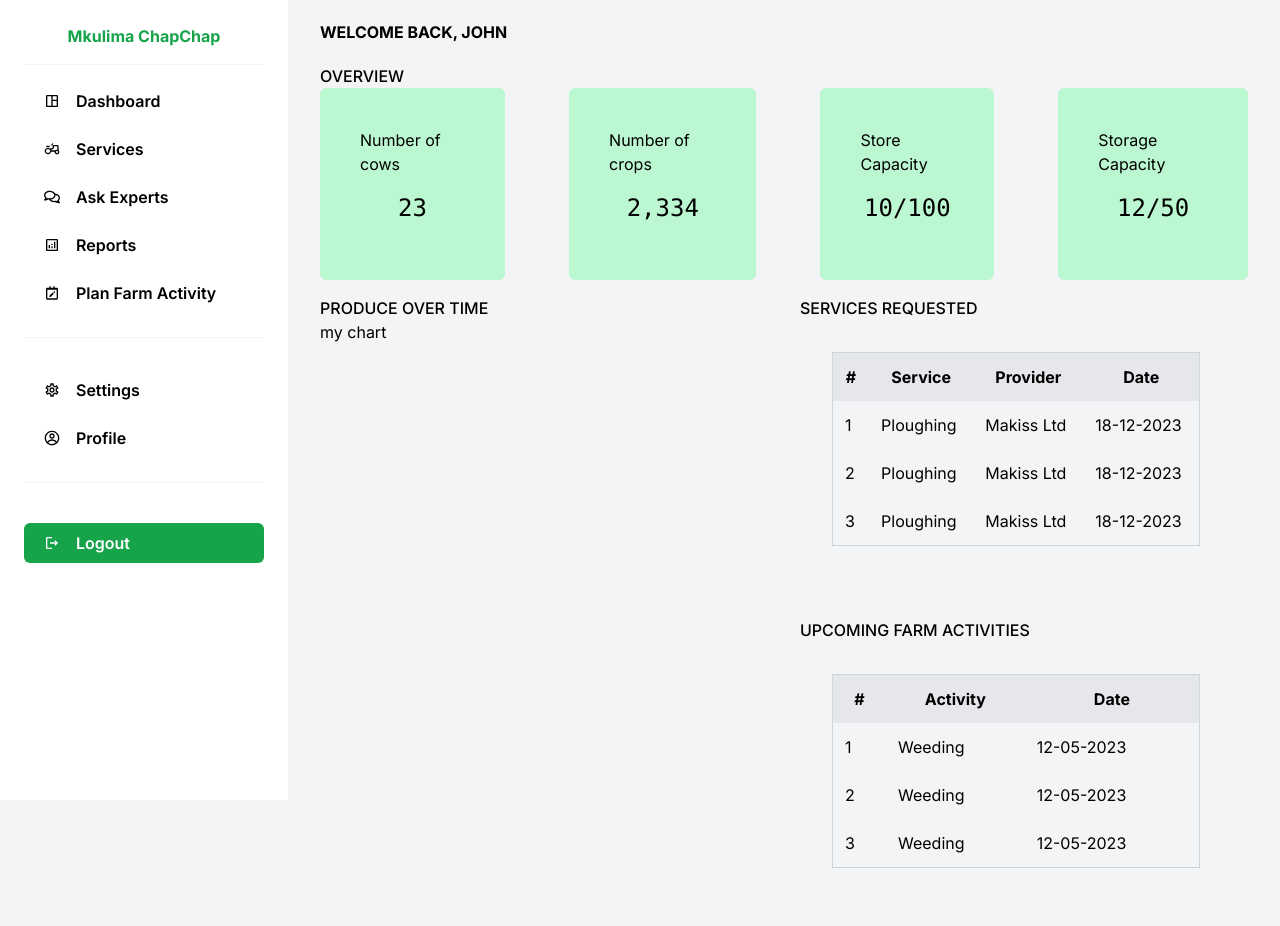
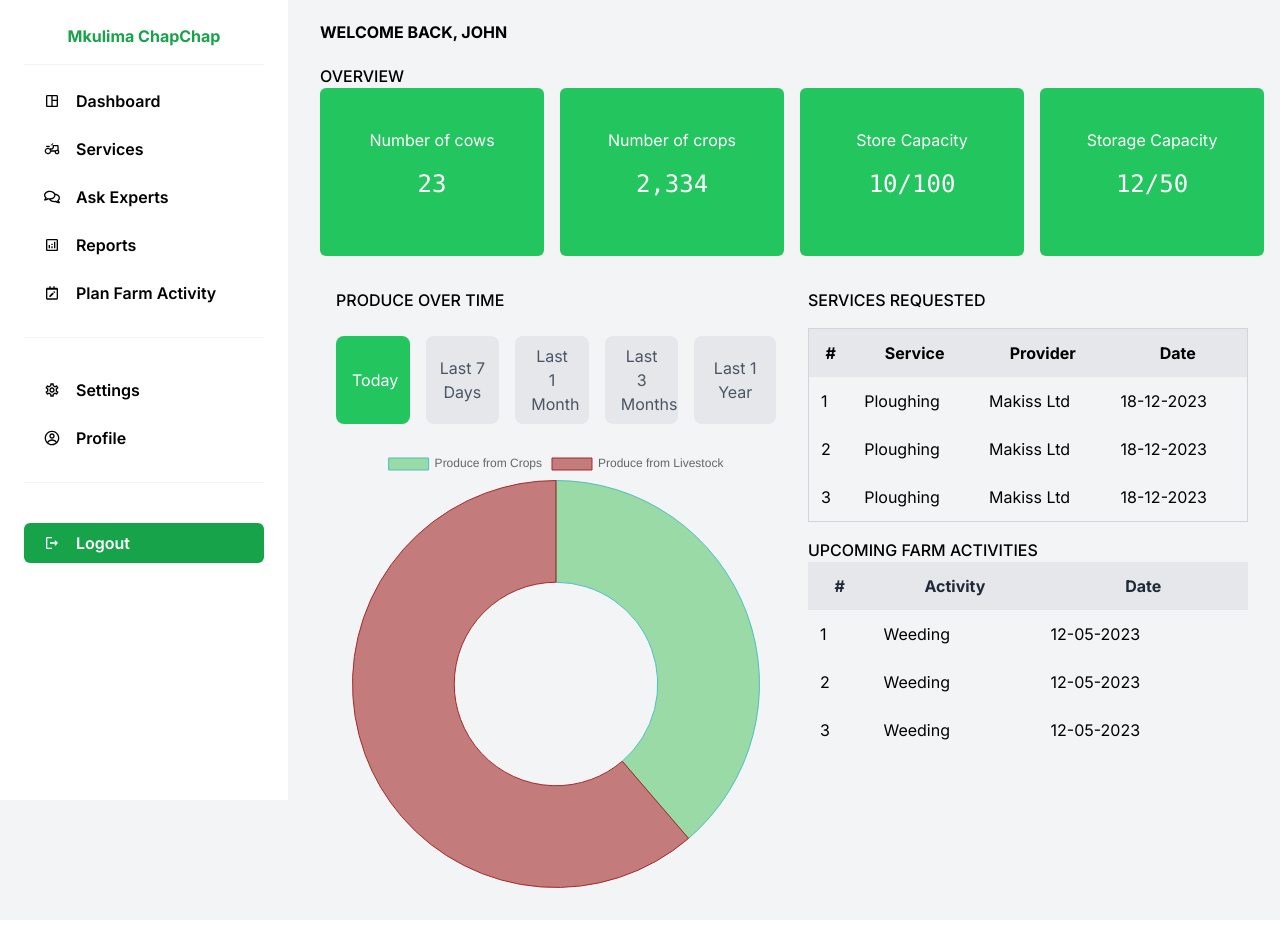
Before and after one commit to dannytipeez/Mkulima-ChapChap, a Next.js app: page /dashboard in a window 1280 px wide. Shown: the top 926 px of the page. Built offline with nearby package versions, Linux system fonts and the light colour scheme.

Commit message:
created chart, styled dashboard

```diff
--- a/db.json
+++ b/db.json
@@ -1,19 +1,29 @@
 {
-  "posts": [
+  "chartData": [
     {
-      "id": 1,
-      "title": "json-server",
-      "author": "typicode"
+      "timePeriod": "Today",
+      "crops": 12,
+      "livestock": 19
+    },
+    {
+      "timePeriod": "Last 7 Days",
+      "crops": 50,
+      "livestock": 60
+    },
+    {
+      "timePeriod": "Last 1 Month",
+      "crops": 150,
+      "livestock": 180
+    },
+    {
+      "timePeriod": "Last 3 Months",
+      "crops": 450,
+      "livestock": 540
+    },
+    {
+      "timePeriod": "Last 1 Year",
+      "crops": 1800,
+      "livestock": 2160
     }
-  ],
-  "comments": [
-    {
-      "id": 1,
-      "body": "some comment",
-      "postId": 1
-    }
-  ],
-  "profile": {
-    "name": "typicode"
-  }
+  ]
 }
--- a/package.json
+++ b/package.json
@@ -24,6 +24,7 @@
     "postcss": "8.4.28",
     "react": "18.2.0",
     "react-chartjs-2": "^5.2.0",
+    "react-chartjs2": "^1.2.1",
     "react-dom": "18.2.0",
     "react-icons": "^4.11.0",
     "react-redux": "^8.1.2",
--- a/src/app/dashboard/page.js
+++ b/src/app/dashboard/page.js
@@ -1,58 +1,33 @@
-'use client';
+"use client";
 
 import { useState } from "react";
-
 import ActivityTable from "@/components/ActivityTable";
 import Card from "@/components/Card";
-import LineChart from "@/components/LineChart";
+import LineChart from "@/components/MyChart";
 import Navbar from "@/components/Navbar";
 import NumberedListTable from "@/components/ServiceTable";
+import BarChart from "@/components/MyChart";
 
-
-
+import MyChart from "@/components/MyChart";
 
 
 
 export default function Dashboard() {
-    const [selectedTimePeriod, setSelectedTimePeriod] = useState('7days');
 
-    // Handle time period selection
-    const handleTimePeriodChange = (period) => {
-        setSelectedTimePeriod(period);
-        // Implement logic to update chart data based on the selected time period here
-    };
 
-    const data = {
-        labels: ['Day 1', 'Day 2', 'Day 3', 'Day 4', 'Day 5', 'Day 6', 'Day 7'],
-        datasets: [
-            {
-                label: 'Produce of Crops',
-                data: [50, 55, 60, 70, 65, 75, 80],
-                borderColor: 'green',
-                backgroundColor: 'transparent',
-            },
-            {
-                label: 'Produce of Livestock',
-                data: [30, 35, 40, 45, 50, 55, 60],
-                borderColor: 'brown',
-                backgroundColor: 'transparent',
-            },
-        ],
-    };
   return (
-        <div className='flex w-full min-h-screen bg-gray-100'>
-
-            <div className="flex"><Navbar /></div>
-            <div className="w-full min-h-screen px-8 lg:pl-80">
+    <div className="flex flex-col min-h-screen bg-gray-100">
+      <Navbar />
+      <div className="w-full px-4 lg:pl-80">
         <div className="h-full">
           <div className="flex items-center w-full h-16 topBar">
             <h1 className="font-bold uppercase">Welcome Back, John</h1>
           </div>
-                    <section className="flex flex-col w-full mainSection">
-                        <section className="h-1/3 topSection">
-                            <div className="flex flex-col h-full ">
+          <section className="grid grid-cols-1 gap-4 mainSection">
+            <section className="topSection">
+              <div className="flex flex-col">
                 <h3 className="font-medium uppercase">Overview</h3>
-                                <div className="flex justify-center space-x-16 cardsContainer">
+                <div className="grid gap-4 md:grid-cols-4 sm:grid-cols-2 cardsContainer">
                   <Card label="Number of cows" details="23" />
                   <Card label="Number of crops" details="2,334" />
                   <Card label="Store Capacity" details="10/100" />
@@ -60,24 +35,26 @@ export default function Dashboard() {
                 </div>
               </div>
             </section>
-                        <section className="flex-1 w-full bottomSection">
-                            <div className="flex bottomSectionContainer">
-                                <div className="w-1/2 py-4 chartDiv">
+            <section className="grid grid-cols-1 lg:grid-cols-2 bottomSection">
+              <div className="w-full p-4 chartDiv">
                 <h1 className="font-medium uppercase">Produce over time</h1>
-                                    <div className="">
-                                    my chart
+
+                <div className="my-4">
+                  {/* Replace with your chart component */}
+                  <MyChart />
                 </div>
               </div>
-                                <div className="flex flex-col w-1/2 p-4 detailsContainer">
-                                    <div className="services h-1/2">
+              <div className="w-full p-4 detailsContainer">
+                <div className="services">
                   <h1 className="font-medium uppercase">Services Requested</h1>
-                                        <div className="p-8">  <NumberedListTable service="Ploughing" provider="Makiss Ltd" date="18-12-2023" /></div>
+                  <div className="mt-4">
+                    <NumberedListTable service="Ploughing" provider="Makiss Ltd" date="18-12-2023" />
                   </div>
-                                    <div className="flex-1 farmActivities">
-                                        <h1 className="font-medium uppercase">upcoming Farm activities</h1>
-                                        <div className="p-8">
+                </div>
+                <div className="mt-4 farmActivities">
+                  <h1 className="font-medium uppercase">Upcoming Farm Activities</h1>
+                  <div>
                     <ActivityTable activity="Weeding" date="12-05-2023" />
-                                        </div>
                   </div>
                 </div>
               </div>
@@ -85,7 +62,6 @@ export default function Dashboard() {
           </section>
         </div>
       </div>
-
     </div>
-    )
-};
+  );
+}
--- a/src/app/layout.js
+++ b/src/app/layout.js
@@ -17,6 +17,7 @@ export default function RootLayout({ children }) {
   return (
 
     <html lang="en">
+
       <body className={inter.className}>
         <ReduxProvider>
           {children}</ReduxProvider></body>
--- a/src/components/ActivityTable.js
+++ b/src/components/ActivityTable.js
@@ -5,18 +5,18 @@
 
 const ActivityTable = ({ activity, date }) => {
     return (
-        <div className="w-full max-w-md mx-auto">
-            <table className="w-full border border-collapse border-gray-300">
+        <div className="w-full max-w-md mx-auto overflow-x-auto">
+            <table className="w-full border-collapse">
                 <thead>
                     <tr>
-                        <th className="p-3 bg-gray-200">#</th>
-                        <th className="p-3 bg-gray-200">Activity</th>
-                        <th className="p-3 bg-gray-200">Date</th>
+                        <th className="p-3 text-gray-800 bg-gray-200">#</th>
+                        <th className="p-3 text-gray-800 bg-gray-200">Activity</th>
+                        <th className="p-3 text-gray-800 bg-gray-200">Date</th>
                     </tr>
                 </thead>
                 <tbody>
                     <tr>
-                        <td className="p-3"> 1</td>
+                        <td className="p-3">1</td>
                         <td className="p-3">{activity}</td>
                         <td className="p-3">{date}</td>
                     </tr>
--- a/src/components/Card.js
+++ b/src/components/Card.js
@@ -2,7 +2,7 @@
 
 const Card = ({label, details}) => {
     return (
-        <div className="flex items-center justify-center p-10 bg-green-200 rounded-md card">
+        <div className="flex items-center justify-center p-10 text-white bg-green-500 rounded-md card">
             <div className="flex flex-col items-center details">
                 <h4>{label}</h4>
                 <h1 className="py-4 font-mono text-2xl font-medium">{details}</h1>
--- a/src/components/LineChart.js
+++ /dev/null
@@ -1,22 +0,0 @@
-// components/LineChart.js
-"use client";
-// import React from 'react';
-import { Line } from 'react-chartjs-2';
-
-const LineChart = ({ data }) => {
-    const options = {
-        scales: {
-            x: {
-                type: 'category', // Use category scale for the X-axis
-            },
-        },
-    };
-
-    return (
-        <div className="p-4 bg-white rounded-lg shadow">
-            <Line data={data} />
-        </div>
-    );
-};
-
-export default LineChart;
--- /dev/null
+++ b/src/components/MyChart.js
@@ -0,0 +1,90 @@
+"use client";
+
+import { Chart as ChartJS, ArcElement, Tooltip, Legend } from 'chart.js';
+import { Doughnut } from 'react-chartjs-2';
+import { useState, useEffect } from 'react';
+
+ChartJS.register(ArcElement, Tooltip, Legend);
+
+const MyChart = () => {
+    const [selectedTimePeriod, setSelectedTimePeriod] = useState('Today');
+
+    const timePeriods = {
+        'Today': [12, 19],
+        'Last 7 Days': [50, 60],
+        'Last 1 Month': [10, 180],
+        'Last 3 Months': [600, 540],
+        'Last 1 Year': [180, 2160],
+    };
+
+    const chartData = {
+        labels: ['Produce from Crops', 'Produce from Livestock'],
+        datasets: [
+            {
+                label: 'Quantity Produced',
+                data: timePeriods[selectedTimePeriod],
+                backgroundColor: ['rgba(64, 192, 87, 0.5)', 'rgba(165, 42, 42, 0.6)'],
+                borderColor: ['rgba(75, 192, 192, 1)', 'rgba(165, 42, 42, 1)'],
+                borderWidth: 1,
+            },
+        ],
+    };
+
+    useEffect(() => {
+        const updateChartData = (period) => {
+            chartData.datasets[0].data = timePeriods[period];
+        };
+
+        updateChartData(selectedTimePeriod);
+    }, [selectedTimePeriod]);
+
+    return (
+        <div className="w-full">
+            <div className="grid justify-center grid-cols-2 gap-2 py-2 mb-4 lg:grid-cols-5 md:grid-cols-3">
+                <button
+                    className={`px-4 py-2 mr-2 rounded-lg focus:outline-none ${
+                        selectedTimePeriod === 'Today' ? 'bg-green-500 text-white' : 'bg-gray-200 text-gray-600'
+                    }`}
+                    onClick={() => setSelectedTimePeriod('Today')}
+                >
+                    Today
+                </button>
+                <button
+                    className={`px-4 py-2 md:px-3 sm:px-2 mr-2 rounded-lg focus:outline-none ${
+                        selectedTimePeriod === 'Last 7 Days' ? 'bg-green-500 text-white' : 'bg-gray-200 text-gray-600'
+                    }`}
+                    onClick={() => setSelectedTimePeriod('Last 7 Days')}
+                >
+                    Last 7 Days
+                </button>
+                <button
+                    className={`px-4 py-2 mr-2 rounded-lg focus:outline-none ${
+                        selectedTimePeriod === 'Last 1 Month' ? 'bg-green-500 text-white' : 'bg-gray-200 text-gray-600'
+                    }`}
+                    onClick={() => setSelectedTimePeriod('Last 1 Month')}
+                >
+                    Last 1 Month
+                </button>
+                <button
+                    className={`px-4 py-2 mr-2 rounded-lg focus:outline-none ${
+                        selectedTimePeriod === 'Last 3 Months' ? 'bg-green-500 text-white' : 'bg-gray-200 text-gray-600'
+                    }`}
+                    onClick={() => setSelectedTimePeriod('Last 3 Months')}
+                >
+                    Last 3 Months
+                </button>
+                <button
+                    className={`px-4 py-2 rounded-lg focus:outline-none ${
+                        selectedTimePeriod === 'Last 1 Year' ? 'bg-green-500 text-white' : 'bg-gray-200 text-gray-600'
+                    }`}
+                    onClick={() => setSelectedTimePeriod('Last 1 Year')}
+                >
+                    Last 1 Year
+                </button>
+            </div>
+            <Doughnut data={chartData} />
+        </div>
+    );
+}
+
+export default MyChart;
```
Also changed, not shown: 2 other files (tests, documents, lock files or other folders). Lines whose indentation alone changed are shown as unchanged.
